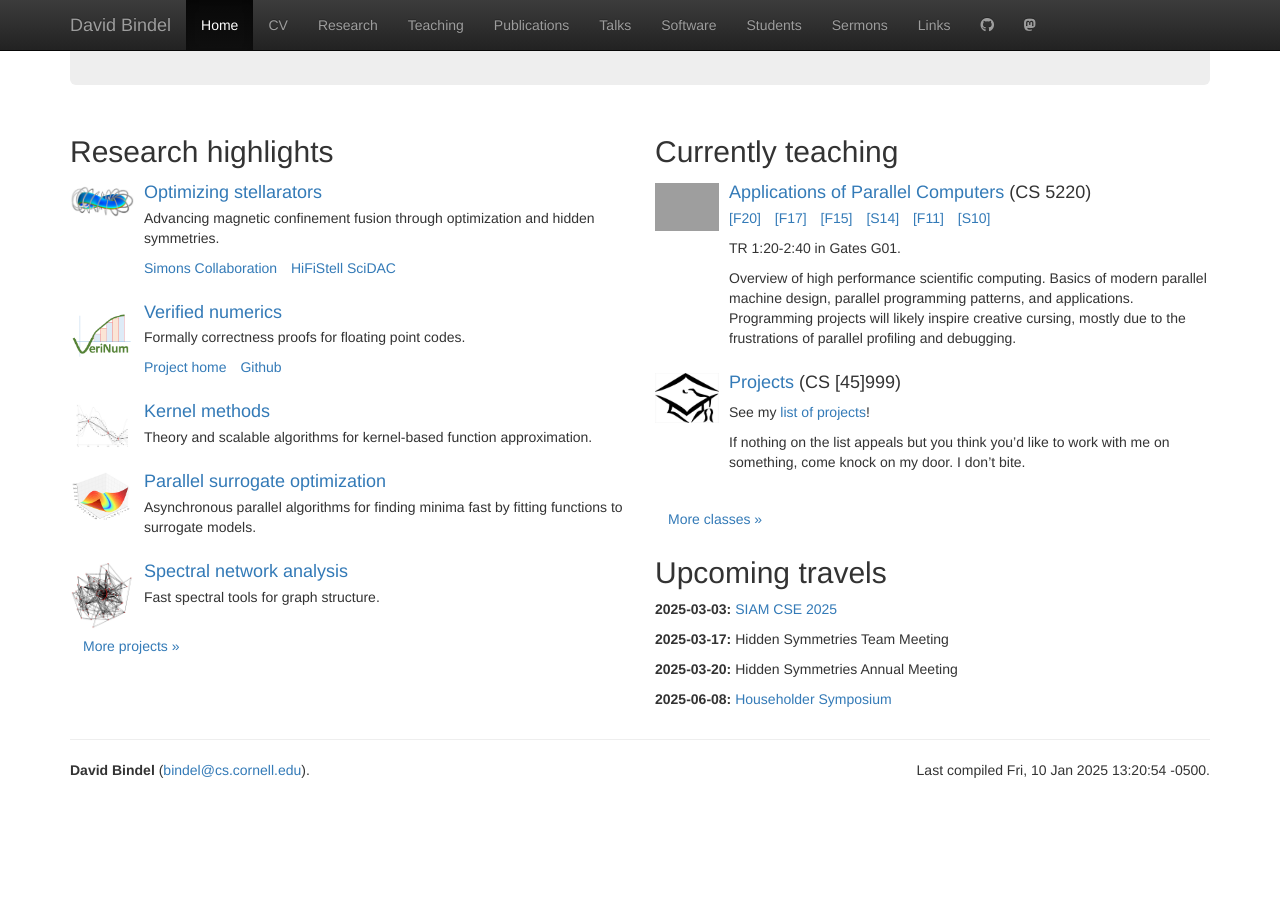
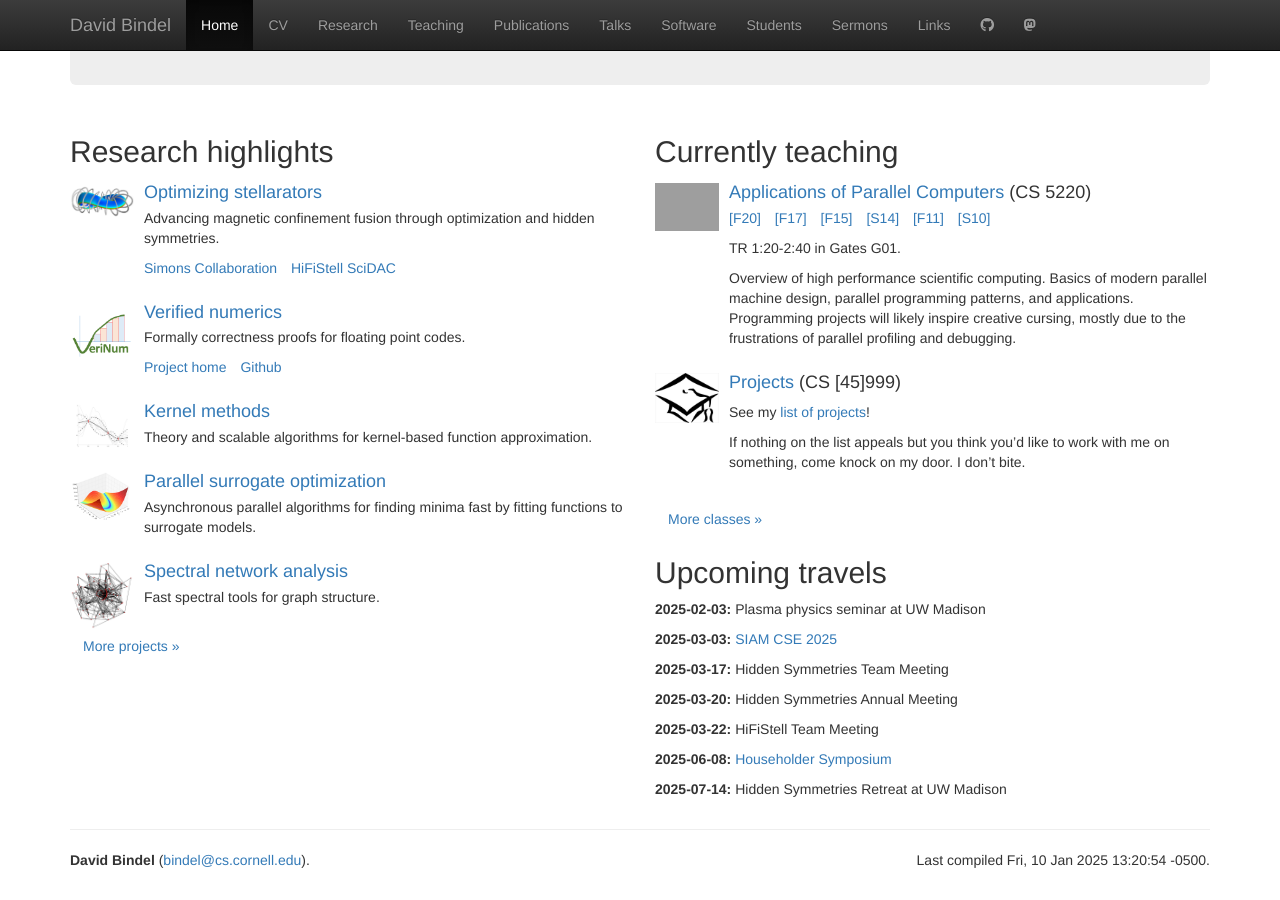
Before and after one commit to dbindel/cornell_web, a Jekyll site: the page built from index.html, in a window 1280 px wide and 900 px high, scrolled down 777 px. Built offline with Jekyll 4.4.1, drawn with Linux system fonts in a browser that asks for light colours; nearby versions of some CDN libraries; before the commit the page ends 1587 px from its top, so only the background shows below that.

Commit message:
Update travel.

```diff
--- a/_data/travel.yml
+++ b/_data/travel.yml
@@ -251,6 +251,9 @@
   text: CODES seminar at Emory
   url: https://www.math.emory.edu/site/codes/schedule/
 -
+  date: 2025-02-03
+  text: Plasma physics seminar at UW Madison
+-
   date: 2025-03-03
   text: SIAM CSE 2025
   url: https://www.siam.org/conferences-events/siam-conferences/cse25/
@@ -261,6 +264,12 @@
   date: 2025-03-20
   text: Hidden Symmetries Annual Meeting
 -
+  date: 2025-03-22
+  text: HiFiStell Team Meeting
+-
   date: 2025-06-08
   text: Householder Symposium
   url: https://householder-symposium.github.io/
+-
+  date: 2025-07-14
+  text: Hidden Symmetries Retreat at UW Madison
```
